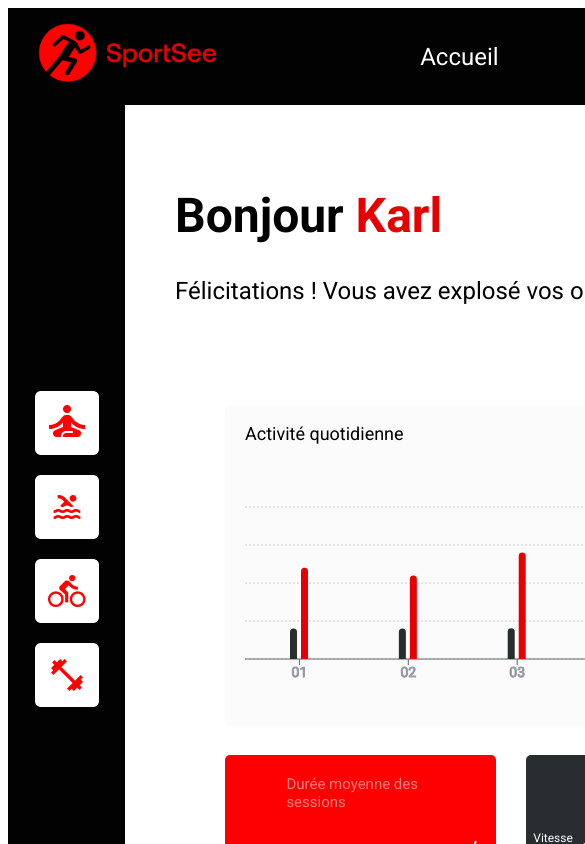
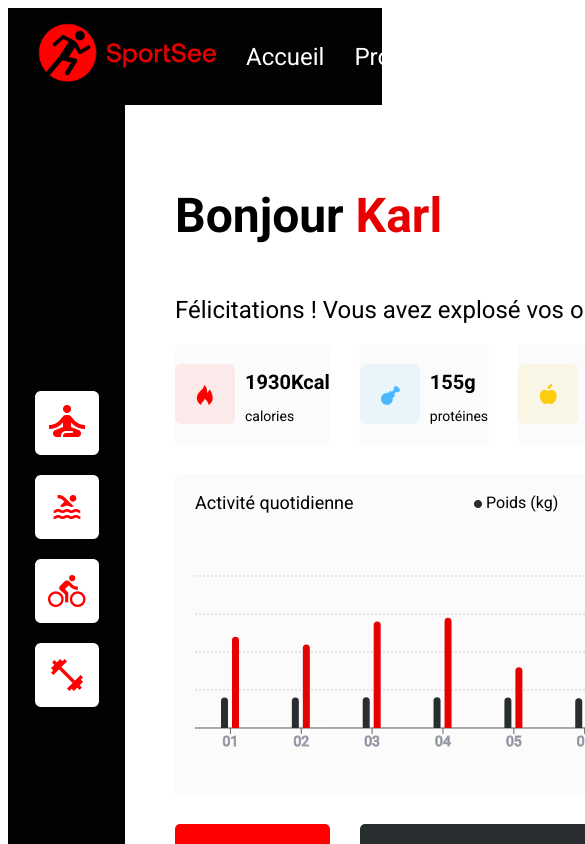
Before and after one commit to DavyHaYehoudi/sportsee, a React (Create React App) app: page / in a window 390 px wide. Shown: the top 844 px of the page, 585 px wide, since content can reach past the window. Built offline with nearby package versions, Linux system fonts and the light colour scheme.

Commit message:
responsive 1024px + installation lib proptypes

```diff
--- a/package.json
+++ b/package.json
@@ -6,6 +6,7 @@
     "@testing-library/jest-dom": "^5.17.0",
     "@testing-library/react": "^13.4.0",
     "@testing-library/user-event": "^13.5.0",
+    "prop-types": "^15.8.1",
     "react": "^18.2.0",
     "react-dom": "^18.2.0",
     "react-router-dom": "^6.22.1",
--- a/src/components/BarGraph.jsx
+++ b/src/components/BarGraph.jsx
@@ -78,14 +78,10 @@ const BarGraph = () => {
           />
           <Tooltip
             animationEasing="ease-out"
-            content={
-              <CustomTooltip
-              />
-            }
+            content={<CustomTooltip />}
             offset={40}
             wrapperStyle={{ outline: "none" }}
           />
-          {/* <Legend /> */}
           <Bar
             dataKey="kilogram"
             fill="var(--bar1)"
--- a/src/components/LineGraph.jsx
+++ b/src/components/LineGraph.jsx
@@ -13,11 +13,11 @@ const LineGraph = () => {
   const data = sessions.data.sessions;
 
   //Conversion numero de jour en jour de semaine
-  const initialDay = ['L', 'M', 'M', 'J', 'V', 'S', 'D']
+  const initialDay = ["L", "M", "M", "J", "V", "S", "D"];
   const formattedData = data.map((session, index) => ({
     day: initialDay[index],
     sessionLength: session.sessionLength,
-  }))
+  }));
 
   const CustomTooltip = ({ active, payload }) => {
     if (active && payload && payload.length) {
@@ -50,7 +50,6 @@ const LineGraph = () => {
             tick={{ fill: "var(--white)", opacity: "0.5", fontSize: "14px" }}
             interval={"preserveStartEnd"}
             padding={{ left: 20, right: 20 }}
-
           />
           <YAxis type="number" hide="true" />
           <Tooltip
--- a/src/components/RadialBarGraph.jsx
+++ b/src/components/RadialBarGraph.jsx
@@ -38,5 +38,8 @@ const RadialBarGraph = () => {
     </div>
   );
 };
+RadialBarGraph.propTypes = {
+    // Ajoutez les PropTypes nécessaires en fonction de votre logique
+  };
 
 export default RadialBarGraph;
--- a/src/style/main.css
+++ b/src/style/main.css
@@ -10,7 +10,7 @@ body {
     font-family: 'roboto', sans-serif;
 }
 .App{
-    width: 1440px;
+    max-width: 1440px;
     margin: auto;
 }
 
--- a/src/style/page/profil.css
+++ b/src/style/page/profil.css
@@ -99,3 +99,24 @@
     height: 124px;
     background: var(--gray);
 }
+
+@media (max-width: 1350px) {
+    .profil-container{
+        display: flex;
+        flex-direction: column;
+    }
+    .profil-container-blocs {
+        margin: 0;
+        grid-template-areas:
+            "energy-kal energy-prot energy-gluc energy-lip"
+            "daily daily daily daily"
+            "line radial radial radialBar "
+            ;
+            grid-template-columns: repeat(4, 1fr);
+    }
+    .block-energy{
+        gap: 10px !important;
+        height: 100px !important;
+
+    }
+}
```
Also changed, not shown: 1 other file (tests, documents, lock files or other folders).
